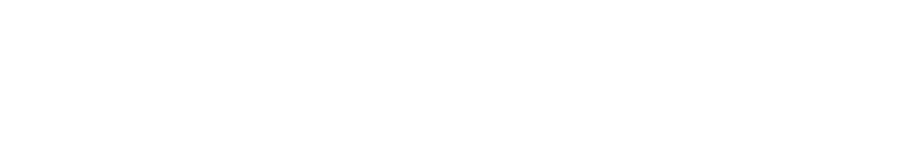
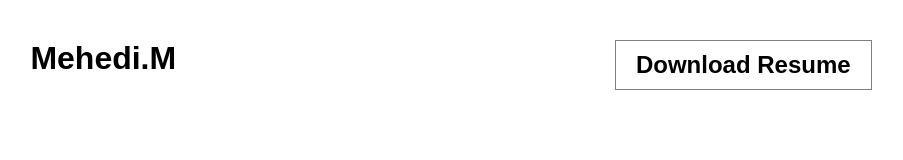
Before and after one commit to mehedihasanmurad/Simple-Html-Css-Project, a plain HTML site: page index.html in a window 1280 px wide. Shown: the whole page, without its empty margins (189-1092 px from the left). Drawn offline with Linux system fonts and the light colour scheme.

Commit message:
simple nav addede

```diff
--- /dev/null
+++ b/css/style.css
@@ -0,0 +1,19 @@
+* {
+    margin: 0px;
+    padding: 0px;
+}
+
+body {
+    font-family: sans-serif;
+}
+
+.nav {
+    display: flex;
+    justify-content: space-around;
+    margin-top: 40px;
+}
+
+.nav h2 {
+    border: 1px solid gray;
+    padding: 10px 20px;
+}
--- a/index.html
+++ b/index.html
@@ -4,8 +4,15 @@
     <meta charset="UTF-8">
     <meta name="viewport" content="width=device-width, initial-scale=1.0">
     <title>Simple Html-Css Project</title>
+    <!-- css link -->
+    <link rel="stylesheet" href="css/style.css">
 </head>
 <body>
+    <navbar class="nav">
+        <h1>Mehedi.M</h1>
+        <h2>Download Resume</h2>
+    </navbar>
+
 
 </body>
 </html>
```
